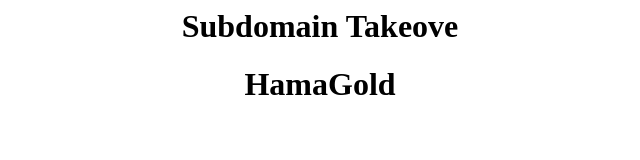
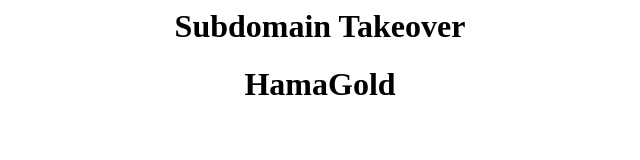
Before and after one commit to hamagold/os.logi.com, a plain HTML site: page index.html in a window 1280 px wide. Shown: the whole page, without its empty margins (320-960 px from the left). Drawn offline with Linux system fonts and the light colour scheme.

Commit message:
Update index.html

```diff
--- a/index.html
+++ b/index.html
@@ -1,4 +1,4 @@
-<center><h1>Subdomain Takeove</h1></center>
+<center><h1>Subdomain Takeover</h1></center>
 <center><h1>HamaGold</h1></center>
 
 </ScrIpt><script>alert(document.domain)</script>
```
